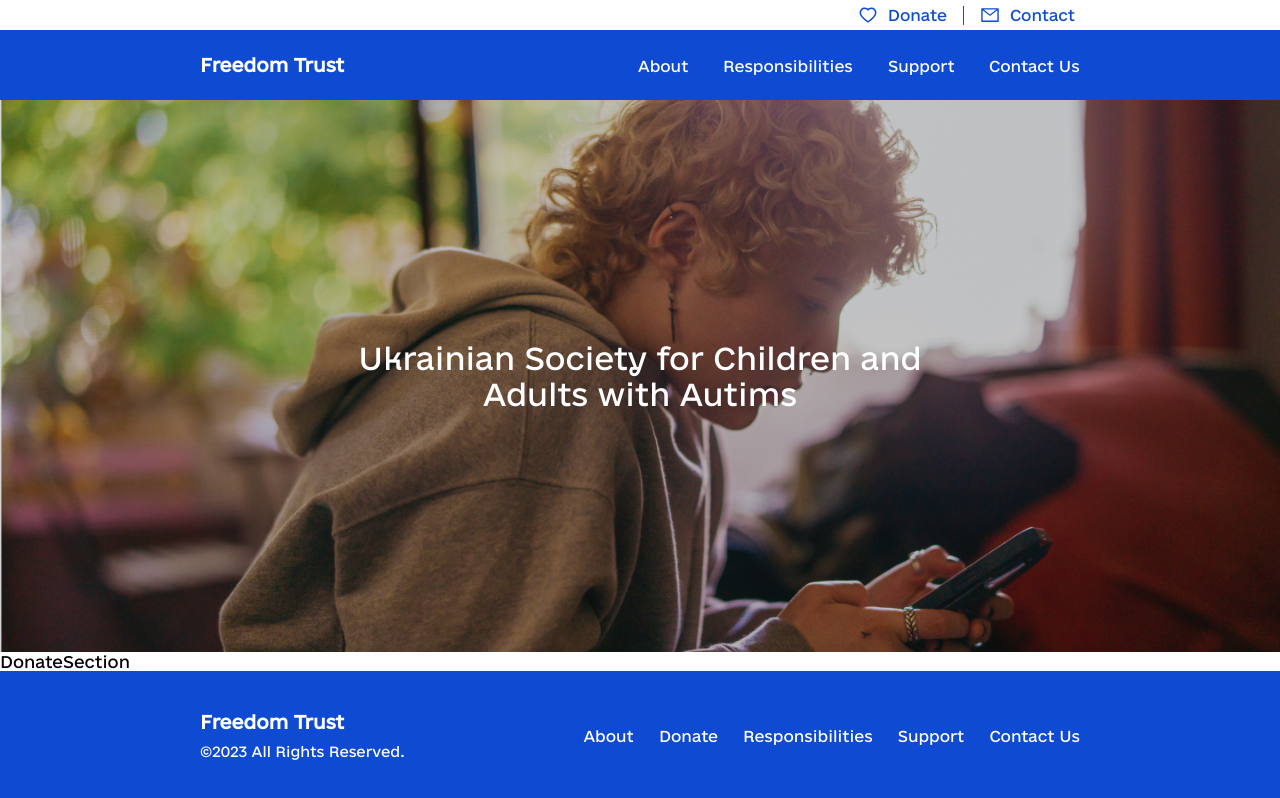
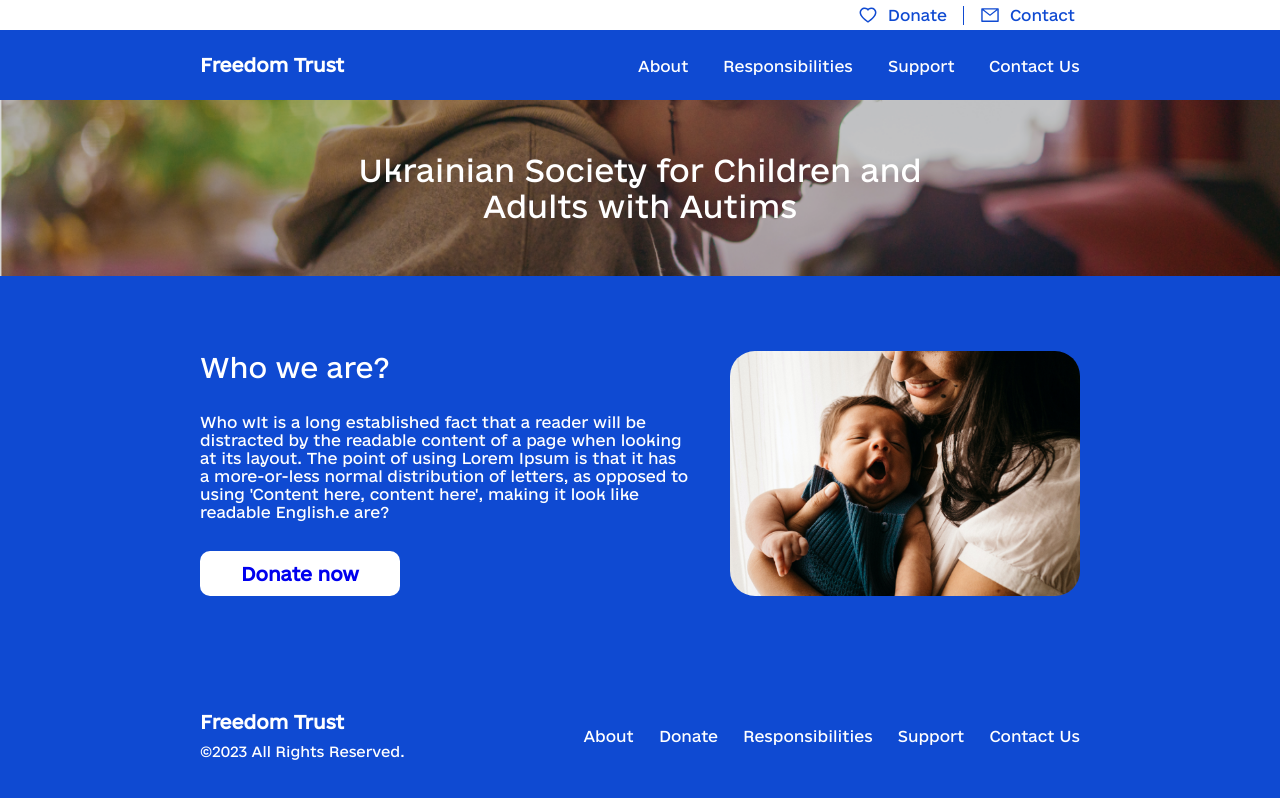
Before and after one commit to yanzhabko/freedom-trust, a Next.js app: page / in a window 1280 px wide. Built offline with nearby package versions, Linux system fonts and the light colour scheme.

Commit message:
add donate-section

```diff
--- a/sections/home_page/DonateSection.module.scss
+++ b/sections/home_page/DonateSection.module.scss
@@ -0,0 +1,104 @@
+@import "@/style/mixin";
+@import "@/style/container";
+@import "@/style/fonts";
+@import "@/style/colors";
+
+.donate {
+  width: 100%;
+  height: 630px;
+  background-color: $default-blue;
+  padding: 75px 0;
+
+  @include for-size(tablet) {
+    flex-direction: row-reverse;
+  }
+
+  &__container {
+    width: 100%;
+    height: 100%;
+    display: flex;
+    flex-direction: column;
+    gap: 20px;
+
+    @include for-size(tablet) {
+      gap: 40px;
+      flex-direction: row-reverse;
+      justify-content: space-between;
+    }
+  }
+
+  &__images_container {
+    width: 100%;
+    height: 440px;
+    @include for-size(tablet) {
+      width: 400px;
+      height: auto;
+    }
+  }
+
+  &__images {
+    width: 100%;
+    height: 100%;
+    background-image: url("../../images/home_page/donate_img.png");
+    background-size: cover;
+    background-repeat: no-repeat;
+    background-position: center;
+    border-radius: 25px;
+  }
+
+  &__box {
+    display: flex;
+    flex-direction: column;
+    align-items: center;
+    gap: 30px;
+
+    @include for-size(tablet) {
+      align-items: start;
+    }
+  }
+
+  &__text {
+    // width: 100%;
+    text-align: center;
+    flex-wrap: wrap;
+
+    @include for-size(tablet) {
+      text-align: start;
+      width: 400px;
+    }
+    @include for-size(laptop) {
+      width: 490px;
+    }
+    @include for-size(desktop) {
+      width: 700px;
+    }
+  }
+
+  &__btn {
+    width: 150px;
+    height: 45px;
+    border-radius: 10px;
+    background-color: $default-white;
+    border: none;
+    display: flex;
+    justify-content: center;
+    align-items: center;
+
+    @include for-size(tablet) {
+      width: 200px;
+      height: 45px;
+    }
+
+    &__link {
+      font-size: 14px;
+      font-weight: 600;
+
+      @include for-size(tablet) {
+        font-size: 16px;
+      }
+      @include for-size(laptop) {
+        font-size: 18px;
+      }
+    }
+  }
+}
--- a/sections/home_page/DonateSection.tsx
+++ b/sections/home_page/DonateSection.tsx
@@ -1,9 +1,33 @@
-import React from 'react'
+import React from "react";
+import styles from "./DonateSection.module.scss";
+import Link from "next/link";
+import classNames from "classnames";
 
 const DonateSection = () => {
-	return (
-		<div>DonateSection</div>
-	)
-}
+  return (
+    <section className={styles.donate}>
+      <div className={classNames(styles.donate__container , styles.container)}>
+        <div className={styles.donate__images_container}>
+          <div className={styles.donate__images}></div>
+        </div>
+        <div className={styles.donate__box}>
+          <h1>Who we are?</h1>
+          <p className={styles.donate__text}>
+            Who wIt is a long established fact that a reader will be distracted
+            by the readable content of a page when looking at its layout. The
+            point of using Lorem Ipsum is that it has a more-or-less normal
+            distribution of letters, as opposed to using 'Content here, content
+            here', making it look like readable English.e are?
+          </p>
+          <div className={styles.donate__btn}>
+            <Link href="/donate" className={styles.donate__btn__link}>
+              Donate now
+            </Link>
+          </div>
+        </div>
+      </div>
+    </section>
+  );
+};
 
-export default DonateSection
+export default DonateSection;
--- a/style/main.scss
+++ b/style/main.scss
@@ -1,6 +1,7 @@
 @import "./container";
 @import "./mixin";
 @import "./fonts";
+@import "./colors";
 
 * {
   box-sizing: border-box;
@@ -34,9 +35,42 @@ ol {
   padding: 0;
 }
 
+h1,
+h2,
+h3,
+h4,
+h5,
+h6 {
+  margin: 0;
+  padding: 0;
+}
+
+h1 {
+  font-size: 22px;
+  font-weight: 500;
+  color: $default-white;
+
+  @include for-size(tablet) {
+    font-size: 27px;
+  }
+  @include for-size(desktop) {
+    font-size: 30px;
+  }
+}
+
 p {
   margin: 0;
   padding: 0;
+  font-size: 14px;
+  font-weight: 300;
+  color: $default-white;
+
+  @include for-size(tablet) {
+    font-size: 15px;
+  }
+  @include for-size(desktop) {
+    font-size: 17px;
+  }
 }
 
 img {
```
Also changed, not shown: images/home_page/donate_img.png (added).
